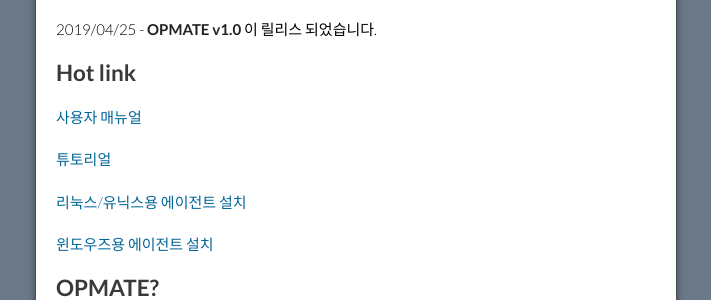
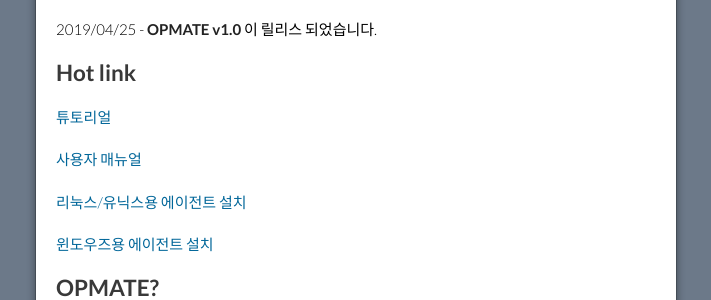
Before and after one commit to opmate/opmate.github.io, a Jekyll site: the page built from index.md, in a window 1280 px wide. Shown: the part 184-484 px from the top of the page, without its empty margins (284-995 px from the left). Built offline with Jekyll 4.4.1, drawn with Linux system fonts in a browser that asks for light colours; our own code applies the rules of GitHub Pages for plain Markdown files; a script that is not in the unit is left out; the repository's description, which GitHub fills in, is left out.

```diff
--- a/index.md
+++ b/index.md
@@ -8,9 +8,9 @@ title: 인프라 운영 자동화 플랫폼 (Operator's Mate)
 
 ## Hot link
 
+[튜토리얼](/document/QuickTutorial.md)
+
 [사용자 매뉴얼](/document/Overview.md)
-
-[튜토리얼](/document/QuickTutorial.md)
 
 [리눅스/유닉스용 에이전트 설치](/document/InstallAgentLinux.md)
 
```
